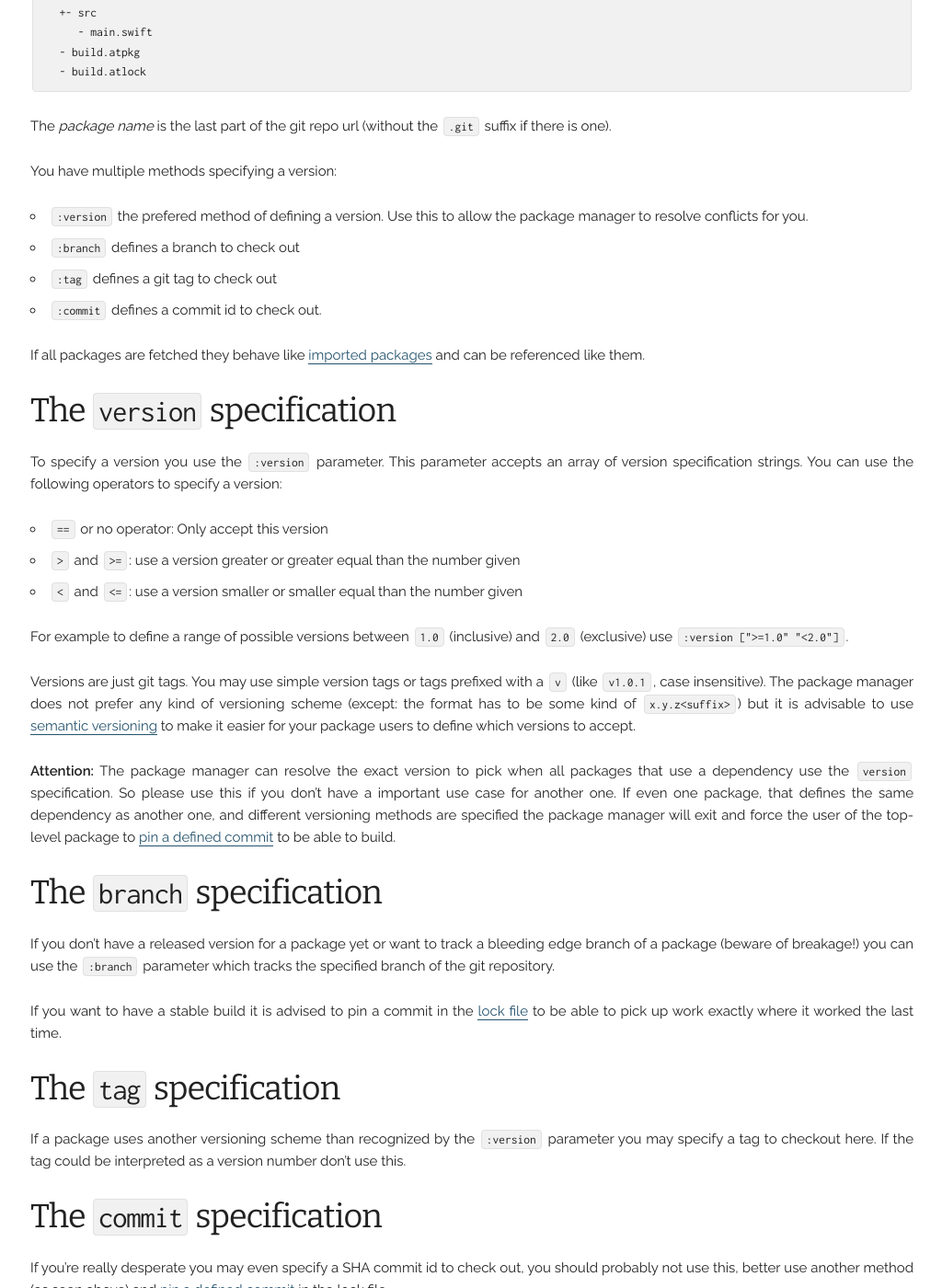
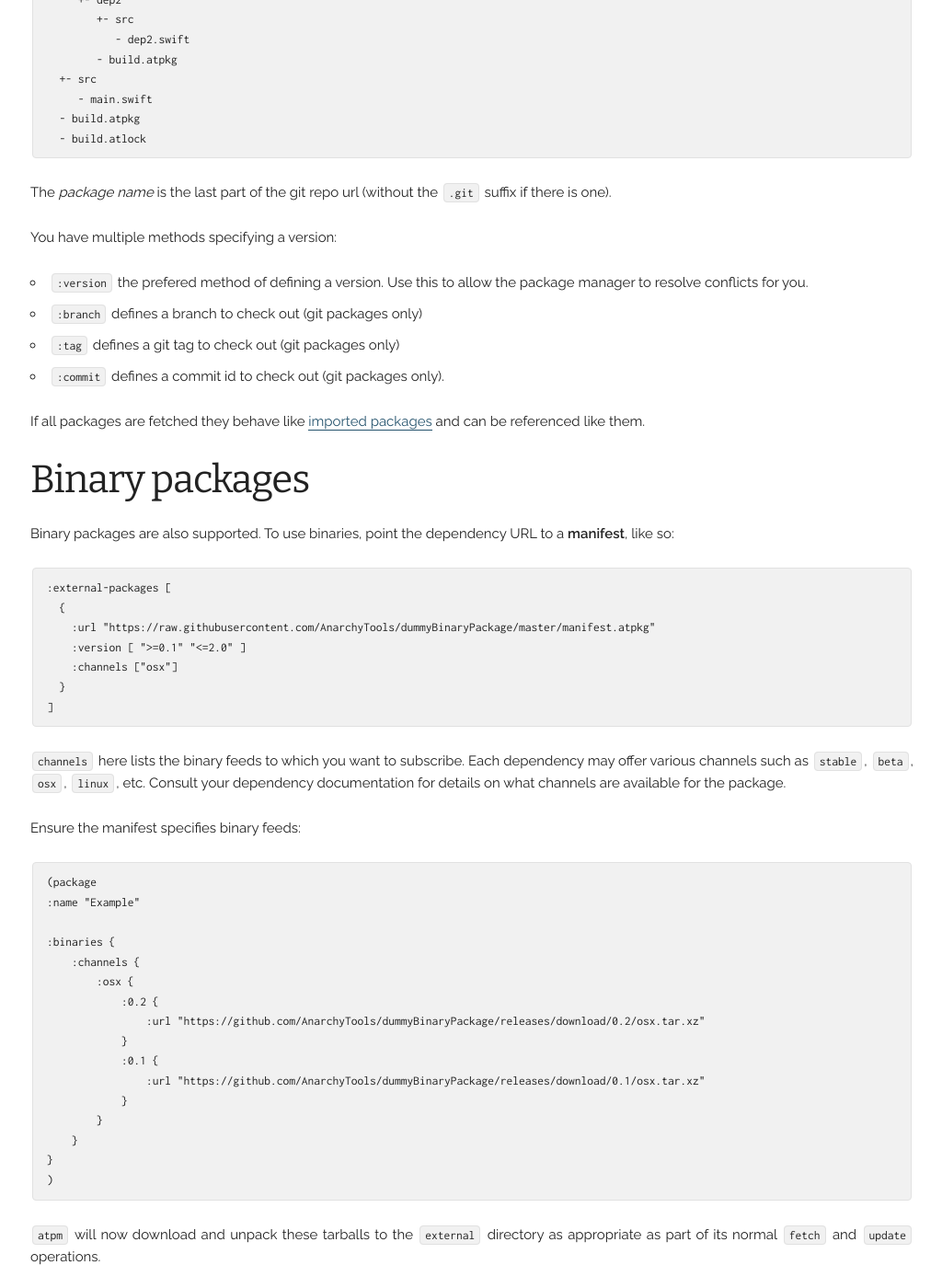
Before and after one commit to AnarchyTools/anarchytools.github.io, a Jekyll site: the page built from docs/atpm.md, in a window 1280 px wide and 1400 px high, scrolled down 893 px. Shown: the whole window at 92% size, without its empty margins (127-1151 px from the left). Built offline with Jekyll 4.4.1, drawn with Linux system fonts in a browser that asks for light colours; some of the changed text lies outside the part shown.

Commit message:
Binary release documentation

````diff
--- a/docs/atpm.md
+++ b/docs/atpm.md
@@ -20,9 +20,11 @@ External dependencies are defined in your `build.atpkg` file. The syntax is rath
 ]
 ```
 
-You just have to configure the git URL to use and some kind of version specifier.
+You just have to configure the package URL to use and some kind of version specifier.
 
-External packages are cloned into their own directory below the `external` dir on the same level as the `build.atpkg`. If a dependency has sub-dependencies the `external` directory of the sub-dependency is symlinked to the toplevel `external` dir so the complete dependency tree is flattened into one level. This results in a structure like this (provided `build.atpkg` has dependency `dep1` and `dep1` has `dep2`):
+## Result
+
+External packages are placed into their own directory below the `external` dir on the same level as the `build.atpkg`. If a dependency has sub-dependencies the `external` directory of the sub-dependency is symlinked to the toplevel `external` dir so the complete dependency tree is flattened into one level. This results in a structure like this (provided `build.atpkg` has dependency `dep1` and `dep1` has `dep2`):
 
 ```
 pkg root
@@ -47,11 +49,50 @@ The *package name* is the last part of the git repo url (without the `.git` suff
 You have multiple methods specifying a version:
 
 - `:version` the prefered method of defining a version. Use this to allow the package manager to resolve conflicts for you.
-- `:branch` defines a branch to check out
-- `:tag` defines a git tag to check out
-- `:commit` defines a commit id to check out.
+- `:branch` defines a branch to check out (git packages only)
+- `:tag` defines a git tag to check out (git packages only)
+- `:commit` defines a commit id to check out (git packages only).
 
 If all packages are fetched they behave like [imported packages](import.md) and can be referenced like them.
+
+## Binary packages
+
+Binary packages are also supported.  To use binaries, point the dependency URL to a **manifest**, like so:
+
+```clojure
+:external-packages [
+  {
+    :url "https://raw.githubusercontent.com/AnarchyTools/dummyBinaryPackage/master/manifest.atpkg"
+    :version [ ">=0.1" "<=2.0" ]
+    :channels ["osx"]
+  }
+]
+```
+
+`channels` here lists the binary feeds to which you want to subscribe.  Each dependency may offer various channels such as `stable`, `beta`, `osx`, `linux`, etc.  Consult your dependency documentation for details on what channels are available for the package.
+
+Ensure the manifest specifies binary feeds:
+
+```clojure
+(package
+:name "Example"
+
+:binaries {
+    :channels {
+        :osx {
+            :0.2 {
+                :url "https://github.com/AnarchyTools/dummyBinaryPackage/releases/download/0.2/osx.tar.xz"
+            }
+            :0.1 {
+                :url "https://github.com/AnarchyTools/dummyBinaryPackage/releases/download/0.1/osx.tar.xz"
+            }
+        }
+    }
+}
+)
+```
+
+`atpm` will now download and unpack these tarballs to the `external` directory as appropriate as part of its normal `fetch` and `update` operations.
 
 ###  The `version` specification
 
````
Also changed, not shown: docs/atlock.md (+3 -4 lines).
